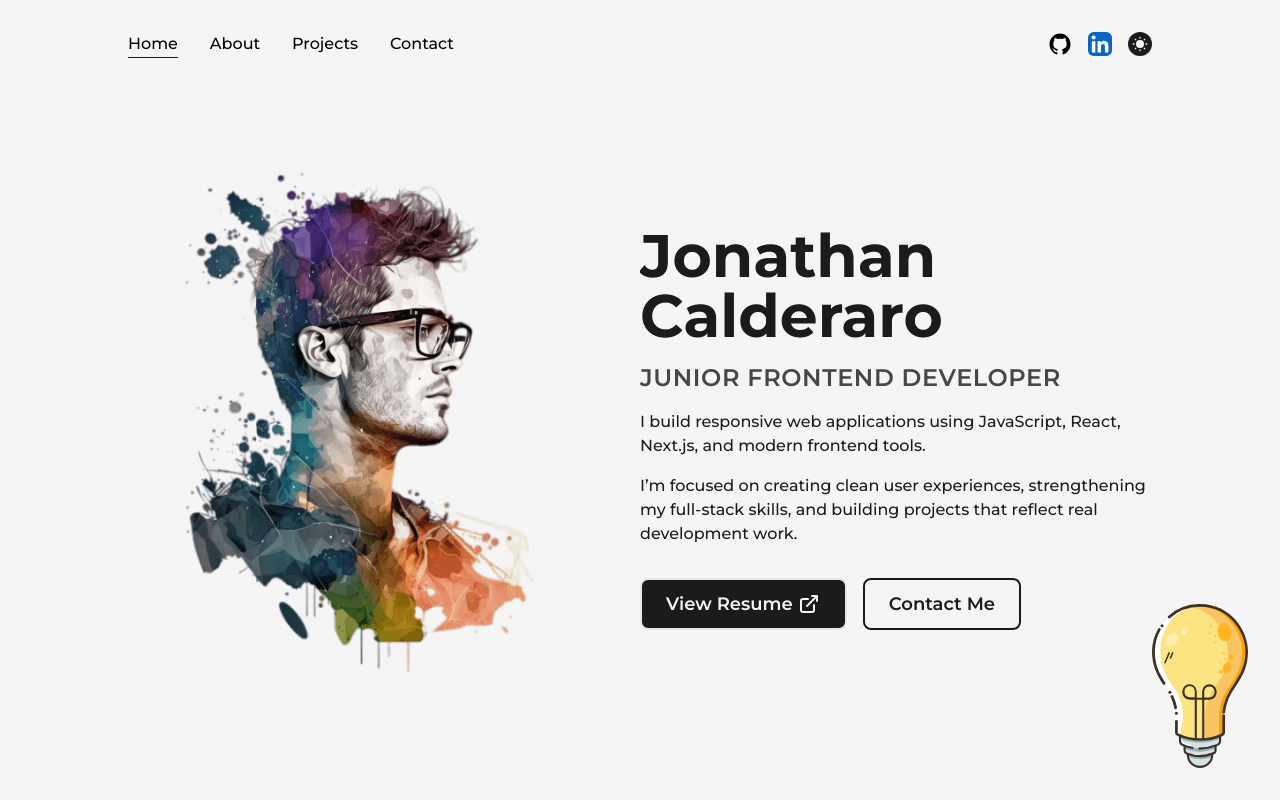
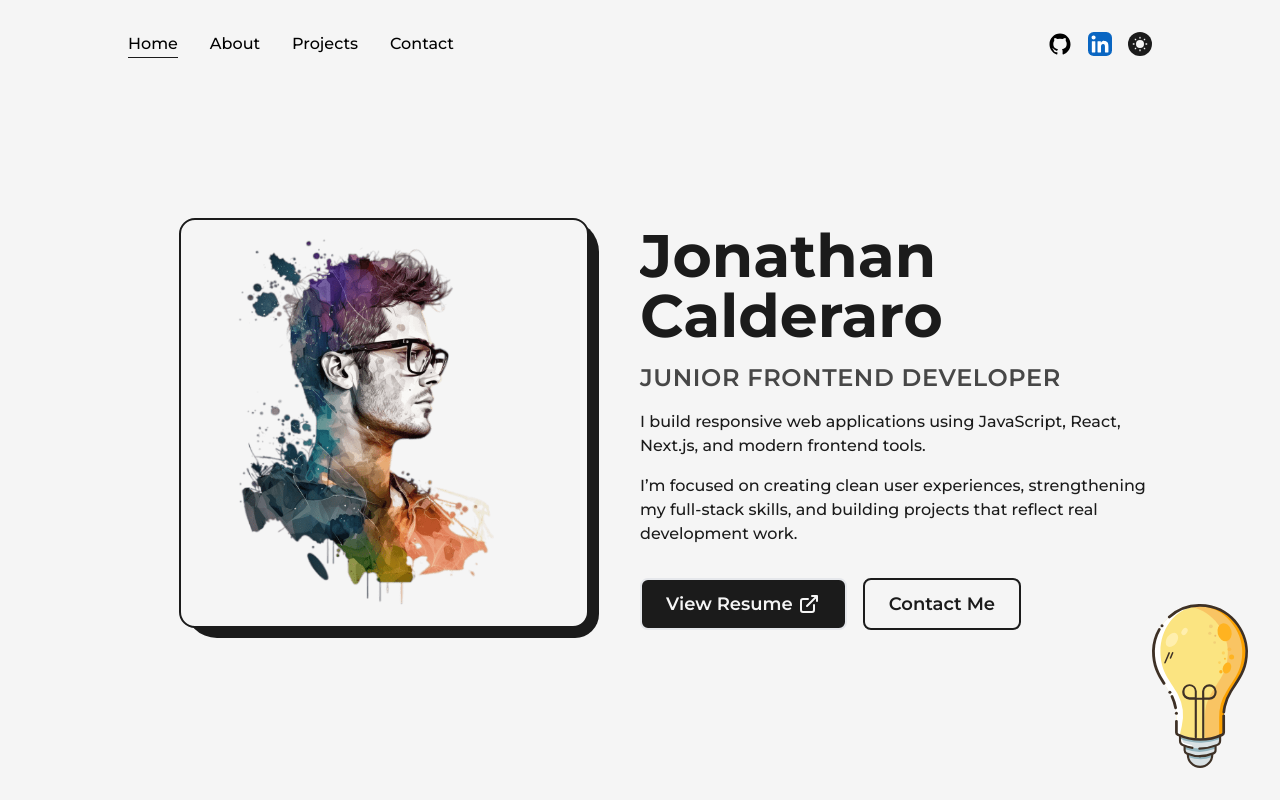
Before and after one commit to jcalderaro-96/Career_Portfolio, a Next.js app: page / in a window 1280 px wide. Shown: the top 800 px of the page. Built offline with nearby package versions, Linux system fonts and the light colour scheme.

Commit message:
Refactor homepage hero image into frame portrait

```diff
--- a/src/pages/index.js
+++ b/src/pages/index.js
@@ -20,15 +20,24 @@ export default function Home() {
 
       <article className="flex min-h-screen items-center text-dark dark:text-light sm:items-start">
         <Layout className="!pt-0 md:!pt-16 sm:!pt-16">
-          <div className="flex w-full items-start justify-between md:flex-col">
-            <div className="w-1/2 lg:hidden md:inline-block md:w-full">
-              <Image
-                src={profilePic}
-                alt="Jonathan Calderaro portrait"
-                className="h-auto w-full"
-                sizes="100vw"
-                priority
-              />
+          <div className="flex w-full items-start justify-between md:flex-col md:gap-12">
+            <div className="flex w-1/2 justify-center lg:hidden md:inline-block md:w-full">
+              <div
+                className="relative w-[80%] h-max rounded-2xl border-2 border-solid border-dark
+                bg-light p-4 dark:border-light dark:bg-dark"
+              >
+                <div
+                  className="absolute top-0 -right-3 -z-10 h-[103%] w-[102%] rounded-[2rem] rounded-br-3xl
+                  bg-dark dark:bg-light"
+                />
+                <Image
+                  src={profilePic}
+                  alt="Jonathan Calderaro portrait"
+                  className="h-auto w-full rounded-2xl"
+                  sizes="(max-width: 768px) 100vw, (max-width: 1200px) 50vw, 40vw"
+                  priority
+                />
+              </div>
             </div>
 
             <div className="flex w-1/2 flex-col items-start self-center lg:w-full lg:items-center lg:text-center">
```
